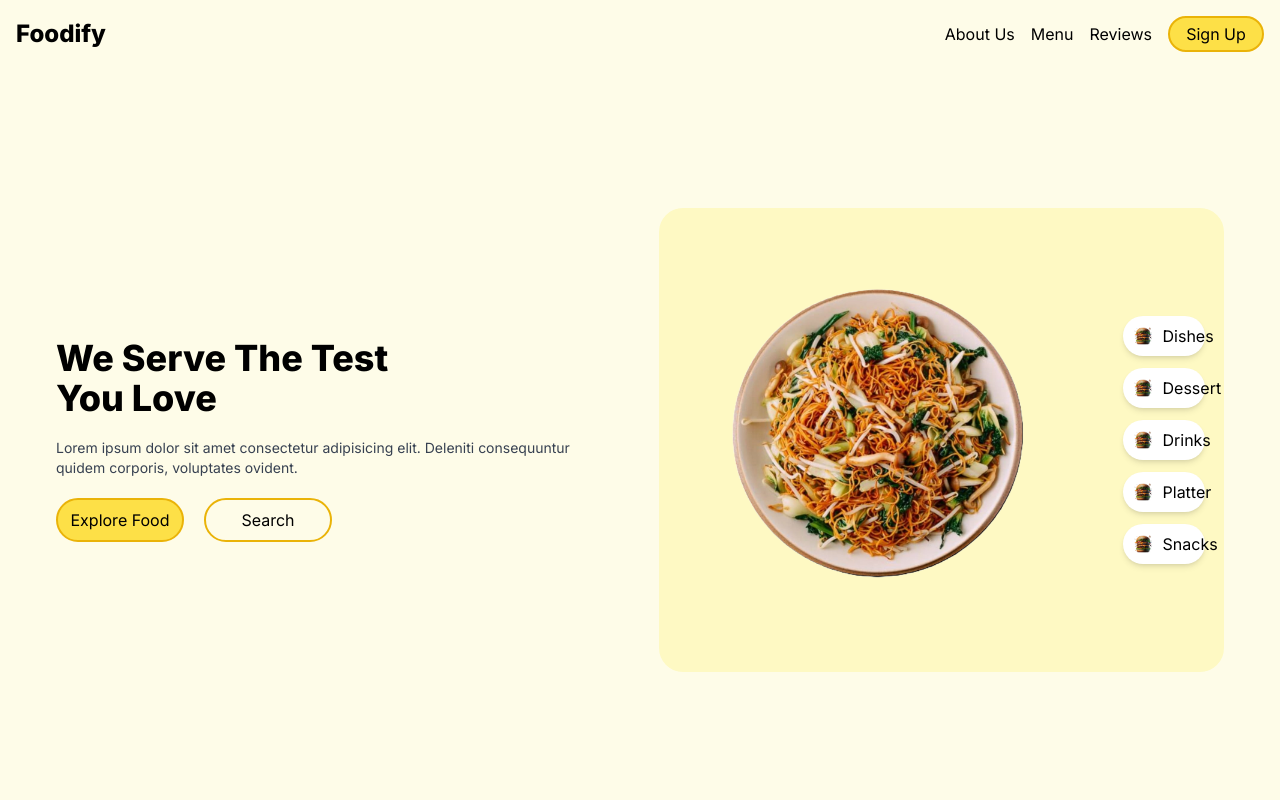
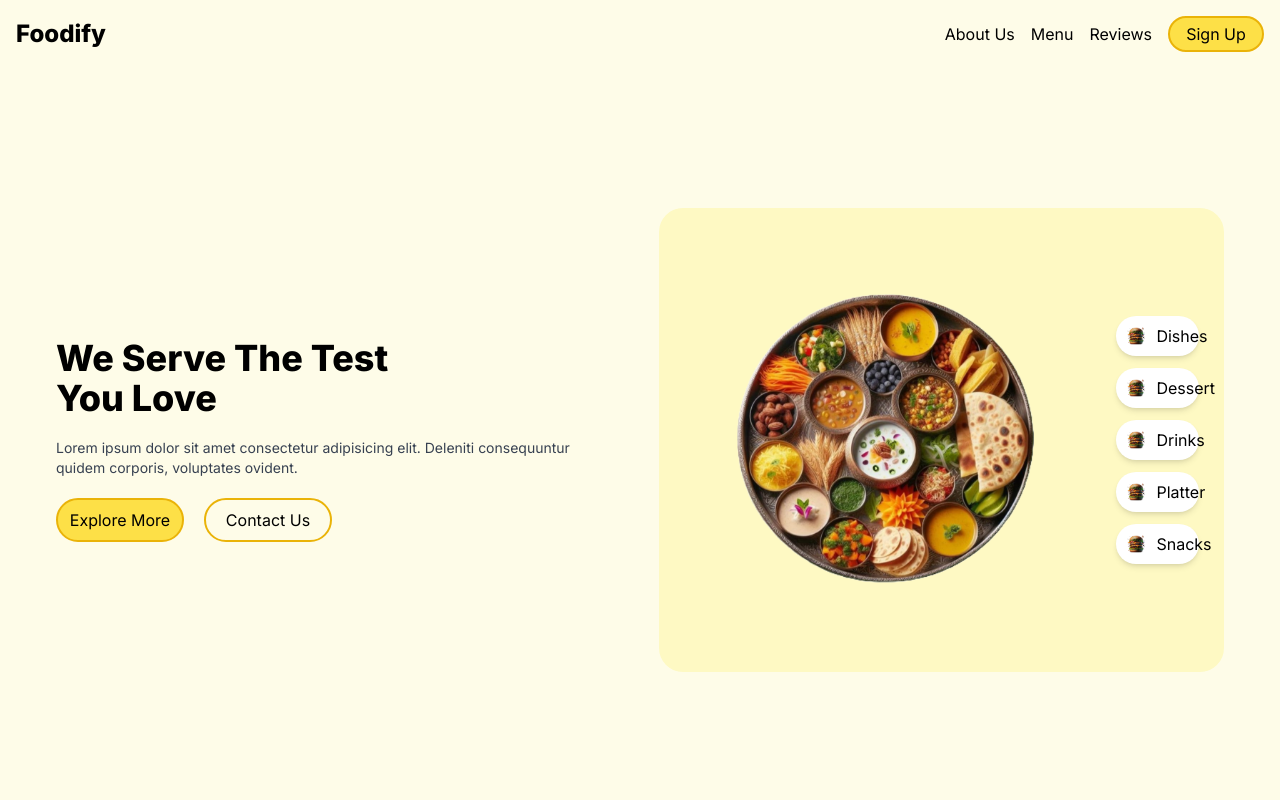
Before and after one commit to harshit0808sharma/food-app, a Next.js app: page / in a window 1280 px wide. Shown: the top 800 px of the page. Built offline with nearby package versions, Linux system fonts and the light colour scheme.

Commit message:
some changes in menu page

```diff
--- a/app/components/loginandsingup/Login.jsx
+++ b/app/components/loginandsingup/Login.jsx
@@ -18,7 +18,7 @@ const Login = ({setLogin}) => {
       toast.success(`Welcome, ${fonundUser.username}`);
       router.replace('/');
     }else{
-      toast.success('Invalid credentials or user not fonund. please sign up.');
+      toast.error('Invalid credentials or user not fonund. please sign up.');
     }
   }
 
--- a/app/components/loginandsingup/SingUp.jsx
+++ b/app/components/loginandsingup/SingUp.jsx
@@ -13,14 +13,14 @@ const SingUp = ({setLogin}) => {
   const handleSignUp = () => {
 
     if(!username || !email || !password){
-      toast.success("please fill all fields");
+      toast.error("please fill all fields");
       return;
     }
     const newUser = {username, email, password};
     const allUsers = JSON.parse(localStorage.getItem('allUsers')) || [];
     const alreadyExists = allUsers.some(user => user.eamil === email);
     if(alreadyExists){
-      toast.success('User already exists. Please Login.');
+      toast.error('User already exists. Please Login.');
       return;
     }
     allUsers.push(newUser);
--- a/app/components/main/MainPage.jsx
+++ b/app/components/main/MainPage.jsx
@@ -1,6 +1,6 @@
 import Image from "next/image"
 import img from '../../../public/images/food16.png'
-import food23 from '../../../public/images/food23.png'
+import food8 from '../../../public/images/food8.png'
 import Link from "next/link"
 
 export const MainPage = () => {
@@ -18,17 +18,17 @@ export const MainPage = () => {
           </p>
           <div className="flex gap-5 flex-wrap">
             <button className="p-2 border-2 border-yellow-500 rounded-full bg-yellow-300 w-32 hover:bg-yellow-400 transition">
-              Explore Food
+              <Link href="/home">Explore More</Link>
             </button>
             <button className="p-2 border-2 border-yellow-500 rounded-full w-32 hover:bg-yellow-100 transition">
-              <Link href="/home">Search</Link>
+              <Link href="/contact">Contact Us</Link>
             </button>
           </div>
         </div>
 
         {/* Right Image + Buttons */}
         <div className="relative md:basis-1/2 flex flex-col md:flex-row items-center gap-6 md:gap-10 bg-yellow-100 rounded-3xl p-6 md:p-10">
-          <Image src={food23} alt="random" className="w-64 h-64 md:w-96 md:h-96 object-cover rounded-xl" />
+          <Image src={food8} alt="random" className="w-64 h-64 md:w-96 md:h-96 object-cover rounded-xl" />
 
           <div className="flex flex-wrap md:flex-col gap-3">
             {["Dishes", "Dessert", "Drinks", "Platter", "Snacks"].map((item) => (
--- a/app/contact/page.js
+++ b/app/contact/page.js
@@ -14,12 +14,12 @@ const Index = () => {
 
   const handleSend = () => {
     if (!name.trim() || !email.trim() || !message.trim()) {
-      toast.success("Please fill out all fields.");
+      toast.error("Please fill out all fields.");
       return;
     }
 
     if (!validateEmail(email)) {
-      toast.success("Please enter a valid email address.");
+      toast.error("Please enter a valid email address.");
       return;
     }
 
--- a/app/context/CartContext.js
+++ b/app/context/CartContext.js
@@ -37,7 +37,7 @@ export const CartProvider = ({children}) => {
     const addToCart = (product) => {
         // setCartItems((prevItems)=> [...prevItems, product]);
         if(!isLoggedIn){
-            toast.success("Please login!");
+            toast.error("Please login!");
             router.push('/restaurant');
             return;
         }
```
Also changed, not shown: public/images/Pepperoni PSD, High Quality Free PSD Templates for Download _ Freepik.jpg (added).
